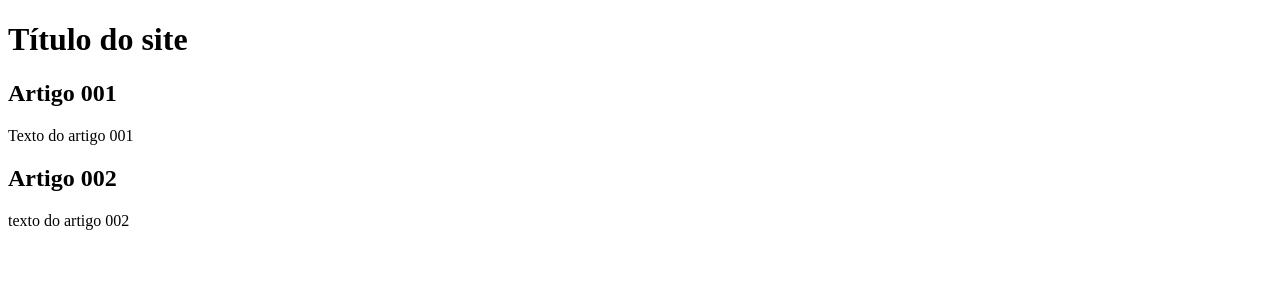
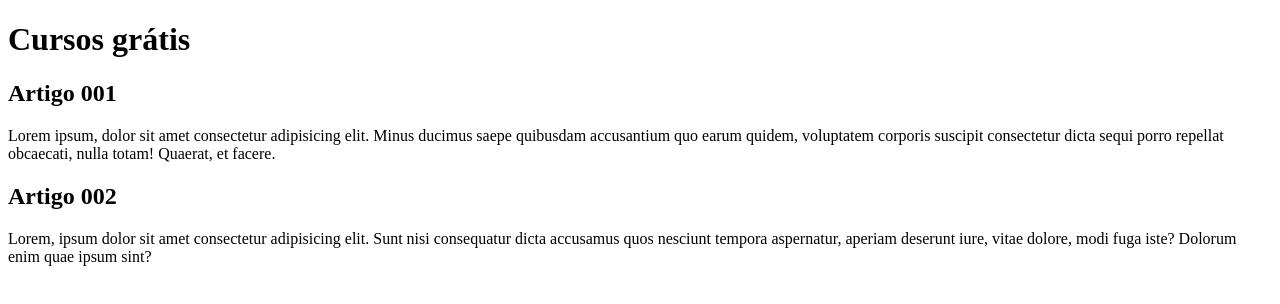
Before and after one commit to dougstan/projeto-site, a plain HTML site: page index.html in a window 1280 px wide. Drawn offline with Linux system fonts and the light colour scheme.

Commit message:
escrever conteúdo

```diff
--- a/index.html
+++ b/index.html
@@ -3,22 +3,22 @@
 <head>
     <meta charset="UTF-8">
     <meta name="viewport" content="width=device-width, initial-scale=1.0">
-    <title>Site</title>
+    <title>Cursos</title>
 </head>
 <body>
     <main>
         <header>
             <h1>
-                Título do site
+                Cursos grátis
             </h1>
         </header>
         <article>
             <h2>Artigo 001</h2>
-            <p>Texto do artigo 001</p>
+            <p>Lorem ipsum, dolor sit amet consectetur adipisicing elit. Minus ducimus saepe quibusdam accusantium quo earum quidem, voluptatem corporis suscipit consectetur dicta sequi porro repellat obcaecati, nulla totam! Quaerat, et facere.</p>
         </article>
         <article>
             <h2>Artigo 002</h2>
-            <p>texto do artigo 002</p>
+            <p>Lorem, ipsum dolor sit amet consectetur adipisicing elit. Sunt nisi consequatur dicta accusamus quos nesciunt tempora aspernatur, aperiam deserunt iure, vitae dolore, modi fuga iste? Dolorum enim quae ipsum sint?</p>
         </article>
     </main>
 </body>
```
